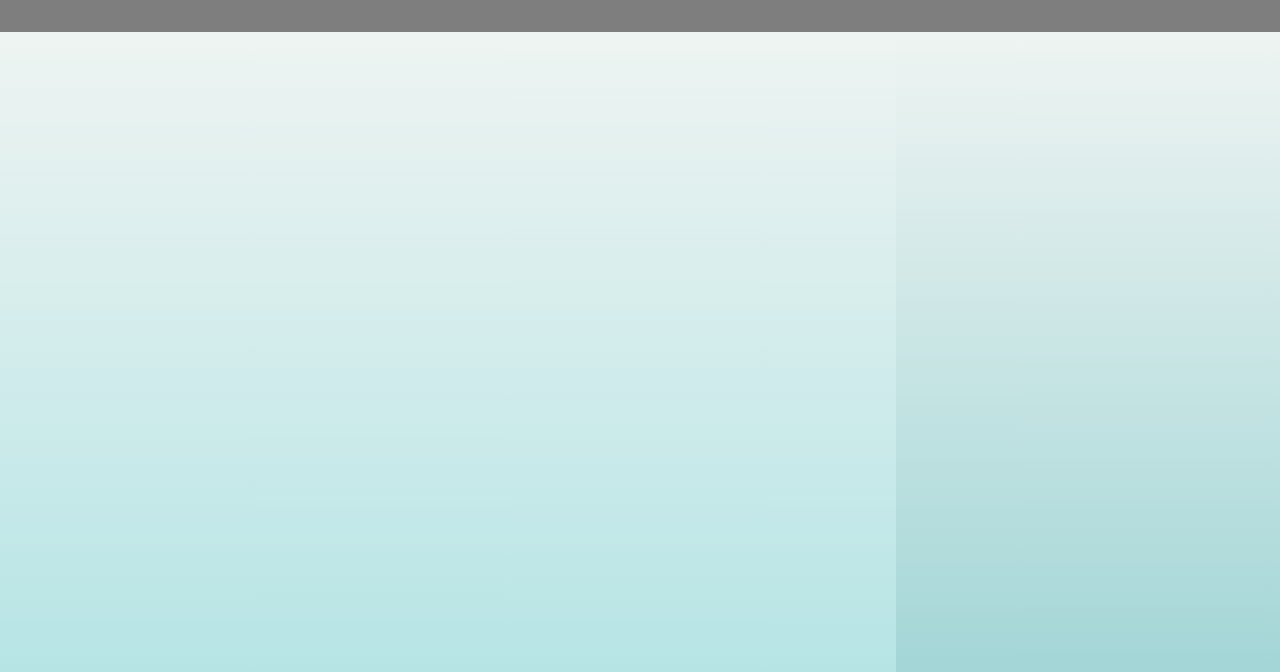
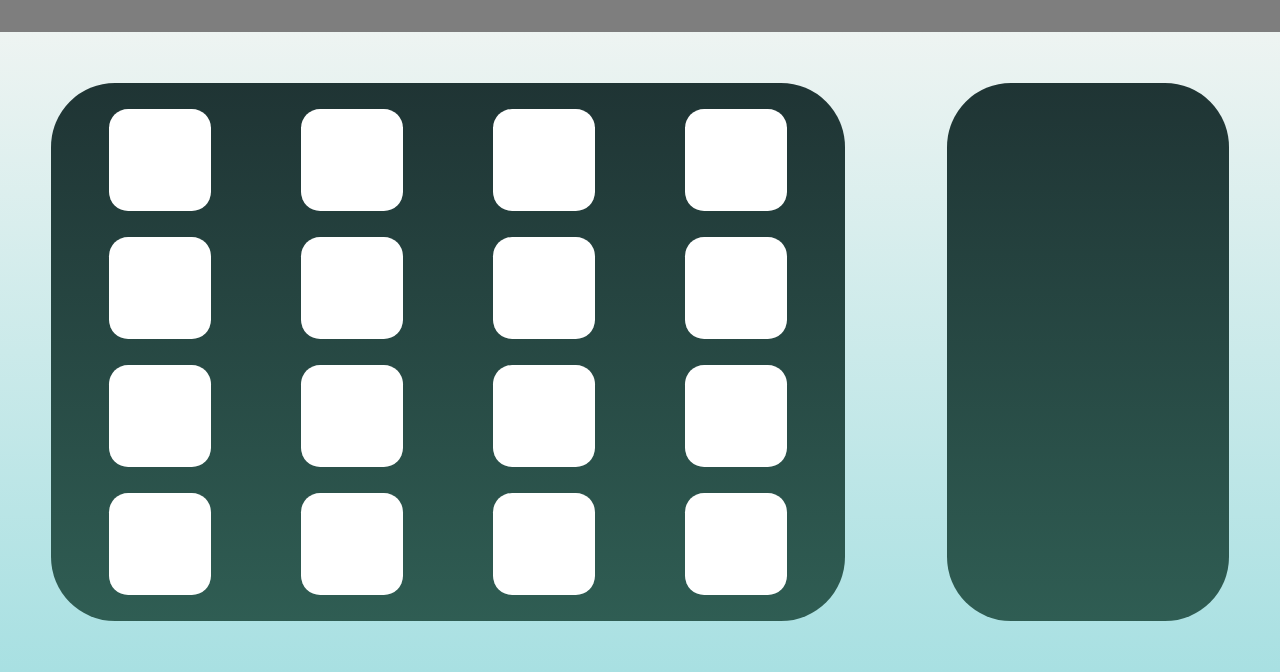
Before and after one commit to AlannahSteck/WP_Final_Project, a plain HTML site: page pages/scratchOffPage/scratchOff.html in a window 1280 px wide. Shown: the part 128-800 px from the top of the page. Drawn offline with Linux system fonts and the light colour scheme.

Commit message:
the cells are real

```diff
--- a/pages/scratchOffPage/scratchOff.css
+++ b/pages/scratchOffPage/scratchOff.css
@@ -7,16 +7,48 @@ body{
 }
 
 #winners{
-    background-image: linear-gradient(#eef4f2, #91ced0);;
     width: 30vw;
 }
 
 #winners, #scratchOff{
+   display: flex;
+   align-items: center;
    justify-content: center;
-   height: 100vh;
+   height: 80vh;
 }
 
 main{
     flex-direction: row;
     background-image: linear-gradient(#eef4f2, #a8e0e2);
 }
+
+#scratchOffBox{
+    width: 60vw;
+    align-items: center;
+}
+
+
+#winBox{
+    width: 20vw;
+}
+
+section{
+    background-image: linear-gradient(#1f3434, #2f5d53);
+    height: 40vw;
+    border-radius: 5vw;
+    padding: 1vw;
+}
+.cellContainer{
+    display: flex;
+    flex-direction: row;
+    width: 60vw;
+    justify-content: center;
+}
+
+.cell{
+    background-color: white;
+    margin: 1vw 3.5vw;
+    width: 8vw;
+    height: 8vw;
+    border-radius: 1.5vw;
+}
--- a/pages/scratchOffPage/scratchOff.html
+++ b/pages/scratchOffPage/scratchOff.html
@@ -19,6 +19,6 @@
     </main>
     </body>
     <script src="scratchOff.js"></script>
-    <!--<script>genPage()</script>-->
+    <script>genPage()</script>
   </body>
 </html>
--- a/pages/scratchOffPage/scratchOff.js
+++ b/pages/scratchOffPage/scratchOff.js
@@ -1,6 +1,22 @@
-const scratchOffArea = document.getElementByidName("scratchOff");
-const winnersArea = document.getElementByidName("winners");
+const scratchOffArea = document.getElementById("scratchOff");
+const winnersArea = document.getElementById("winners");
 
 function genPage(){
-    pass
+    const scratchOffBox = document.createElement("section");
+    scratchOffBox.id = "scratchOffBox";
+    scratchOffArea.appendChild(scratchOffBox);
+    for (let i=0; i<4; i++){
+        const cellContainer = document.createElement("div");
+        cellContainer.className = "cellContainer";
+        scratchOffBox.appendChild(cellContainer);
+        for (let i=0; i<4; i++){
+            const cell = document.createElement("div");
+            cell.className = "cell";
+            cellContainer.appendChild(cell);
+        }
+    }
+
+    const winBox = document.createElement("section");
+    winBox.id = "winBox";
+    winnersArea.appendChild(winBox);
 }
```
